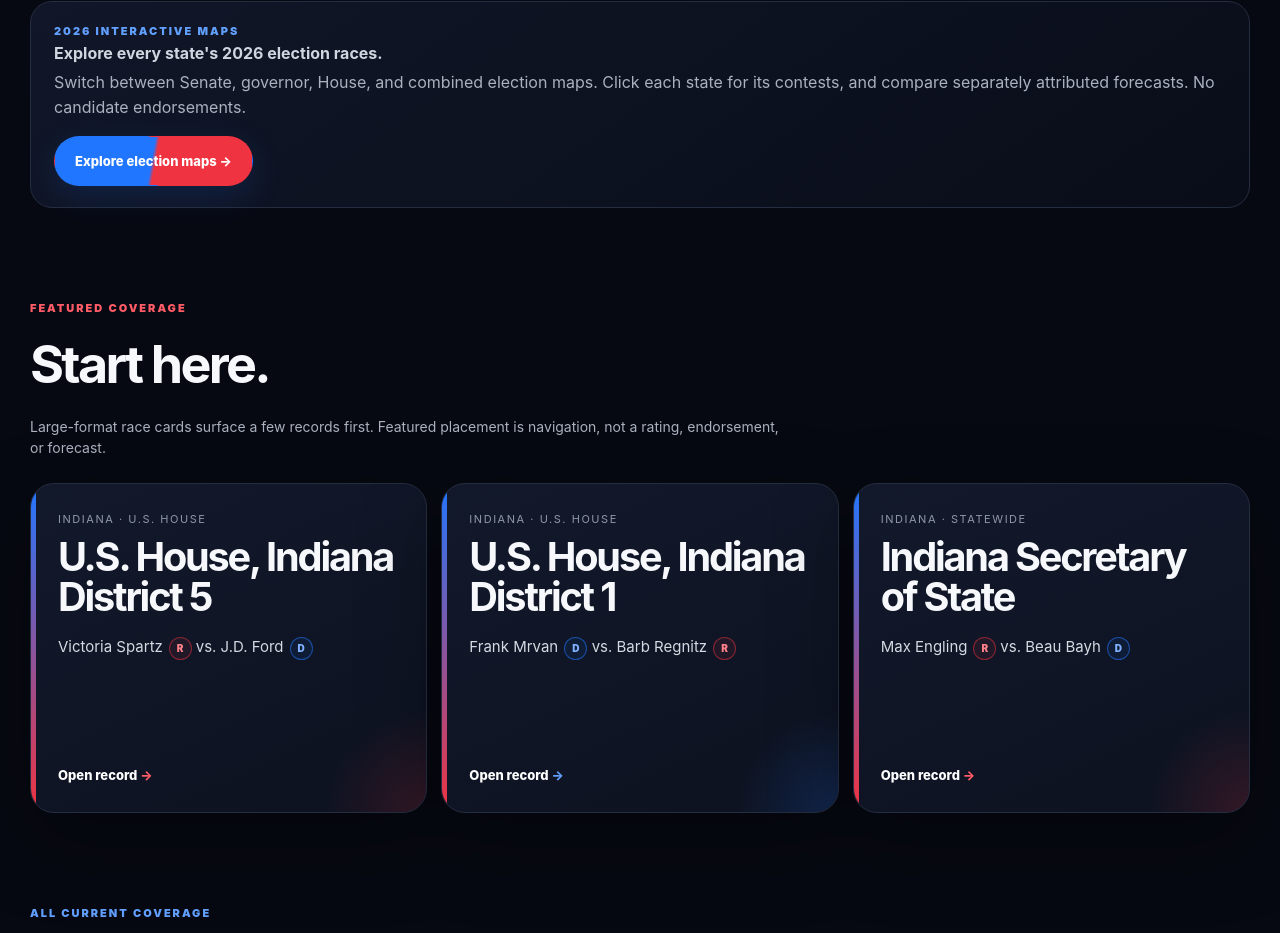
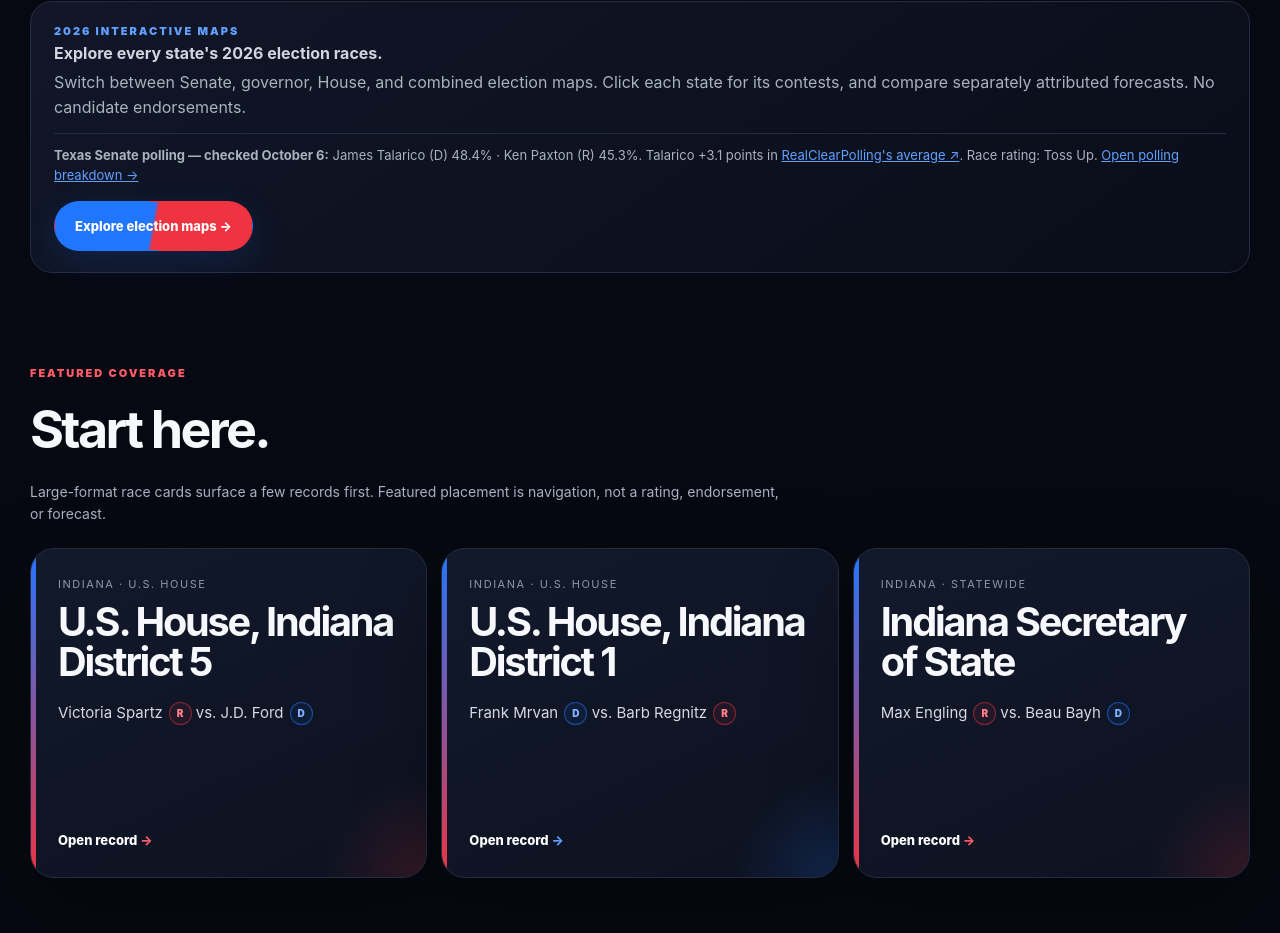
Before and after one commit to Aphexflip/indiana-2026-voter-guide, a website: page public/index.html in a window 1280 px wide. Shown: the part 950-1883 px from the top of the page. Drawn offline with Linux system fonts and the light colour scheme.

Commit message:
feat: show dated Texas Senate polling average with attribution on homepage

```diff
--- a/public/index.html
+++ b/public/index.html
@@ -53,6 +53,7 @@
       <div class="eyebrow blue">2026 INTERACTIVE MAPS</div>
       <strong>Explore every state's 2026 election races.</strong>
       <p>Switch between Senate, governor, House, and combined election maps. Click each state for its contests, and compare separately attributed forecasts. No candidate endorsements.</p>
+      <p style="margin-top:13px;padding-top:11px;border-top:1px solid var(--line);font-size:13px"><strong>Texas Senate polling — checked October 6:</strong> James Talarico (D) 48.4% · Ken Paxton (R) 45.3%. Talarico +3.1 points in <a href="https://www.realclearpolling.com/elections/senate/2026/texas" target="_blank" rel="noopener noreferrer" style="color:var(--blue-2)">RealClearPolling's average ↗</a>. Race rating: Toss Up. <a href="senate-map.html#texas-polling" style="color:var(--blue-2)">Open polling breakdown →</a></p>
     </div>
     <a class="button primary" href="senate-map.html">Explore election maps →</a>
   </section>
```
